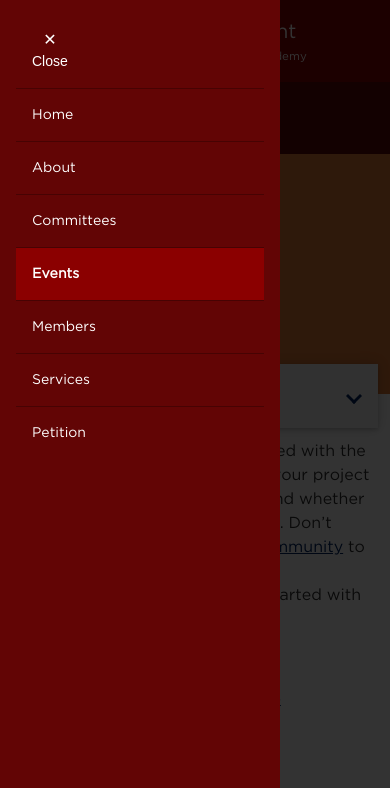
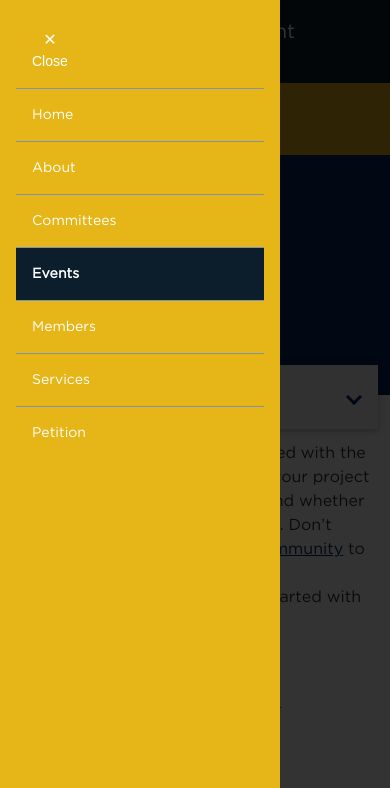
Before and after one commit to leonluleonlu/NCPAStuGo, a website: page docs/index.html in a window 390 px wide. Both pictures are taken after a click on the button "Menu". Shown: the top 788 px of the page. Drawn offline with Linux system fonts and the light colour scheme.

Commit message:
fixed nav on phones, colour pallet to be decided

```diff
--- a/docs/index.html
+++ b/docs/index.html
@@ -34,7 +34,7 @@
 													<img class="au-header__brand-image" alt="Insert alternate text here" src="assets/img/header-logo-nsw-white.png">
 													<div class="au-header__text">
 													<h2 class="au-header__heading">Student Government</h2>
-													<div class="au-header__subline">Nansha College Preparatory Academy</div>
+													<div class="au-header__subline">Serve, Lead, Inspire</div>
 													</div>
 												</a>
 
--- a/docs/style.css
+++ b/docs/style.css
@@ -40,7 +40,8 @@
     -webkit-font-smoothing: antialiased !important;
     box-sizing: border-box;
     position: relative;
-    background: #8b0000;
+    /* Main heading colour */
+    background: #0c1e2b;
     padding: 1rem 0;
 }
 
@@ -255,7 +256,7 @@
     text-rendering: optimizeLegibility;
     font-style: normal;
     font-family: "GothamBook","Helvetica","Arial","Sans-serif" !important;
-    font-size: 0.875rem;
+    font-size: 0.9rem;
     font-weight: 400;
     -webkit-font-smoothing: antialiased !important;
     color: #fff;
@@ -322,13 +323,13 @@
         padding-left: 16px;
         padding-left: 1rem;
         margin-left: 80px;
-        margin-left: 5.1em;
+        margin-left: 4.5em;
         margin-top: 0;
         border-left: 1px solid gray
     }
 
     .au-header__text {
-        font-size: 0.72rem
+        font-size: 0.8rem
     }
 }
 
@@ -376,7 +377,8 @@
 }
 
 .au-main-nav.au-main-nav--dark {
-    background-color: #620505;
+    /* Navbar side colour */
+    background-color: #e6b619;
     border-color: #fff;
     border-top-color: rgb(255, 255, 255);
     border-right-color: rgb(255, 255, 255);
@@ -385,26 +387,27 @@
 }
 
 .au-main-nav.au-main-nav--dark .au-main-nav__menu {
-    background-color: #620505;
+    /* Navbar container colour */
+    background-color: #e6b619;
 }
 
-.au-main-nav.au-main-nav--dark .au-link-list>li {
-    border-color: #470303;
-}
 
 .au-main-nav.au-main-nav--dark a:hover,
 .au-main-nav.au-main-nav--dark .au-main-nav__toggle:hover {
     color: #fff;
-    background-color: #3a0000
+    /* Navbar item hover colour */
+    background-color: #806304
 }
 
 .au-main-nav.au-main-nav--dark .active a {
     color: #fff;
-    background-color: #8b0000
+    /* Navbar item active colour */
+    background-color: #0c1e2b
 }
 
 .au-main-nav.au-main-nav--dark .active a:hover {
-    background-color: #8b0000
+    /* Navbar item active hover colour */
+    background-color: #021625
 }
 
 .py-0 {
@@ -562,7 +565,8 @@
     font-weight: normal;
     box-sizing: border-box;
     -webkit-font-smoothing: antialiased !important;
-    background: #e47c37;
+    /* Section heading colour */
+    background: #08275f;
     padding: 3rem 0;
 }
 
@@ -721,17 +725,30 @@
     section.sidebar__section {
         margin-bottom: -4.4rem;
     }
+    #sideNavInnerDiv {
+        top: 0px;
+        position: relative;
+        box-shadow: 0 6px 0px rgba(0,0,0,0.19), 0 6px 0px rgba(0,0,0,0.23);
+        -webkit-box-shadow: 0 6px 0px rgba(0,0,0,0.19), 0 6px 0px rgba(0,0,0,0.23);
+    }
 }
 
 .au-side-nav {
     border-radius: 0px
 }
 
+.au-side-nav__content {
+    margin: 0 0px;
+    margin: 0 0rem;
+}
+
 
 /* Footer Implimentation */
 .au-footer.au-footer--dark {
     color: #fff;
+    /* footer border colour */
     border-color: #ce3723;
+    /* footer container colour */
     background-color: #8b0000
 }
 
```
